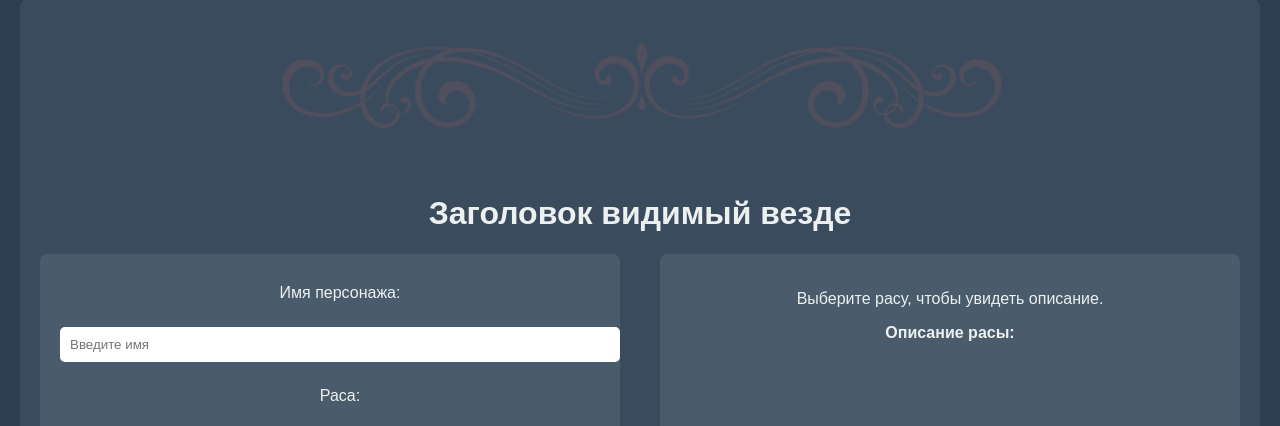
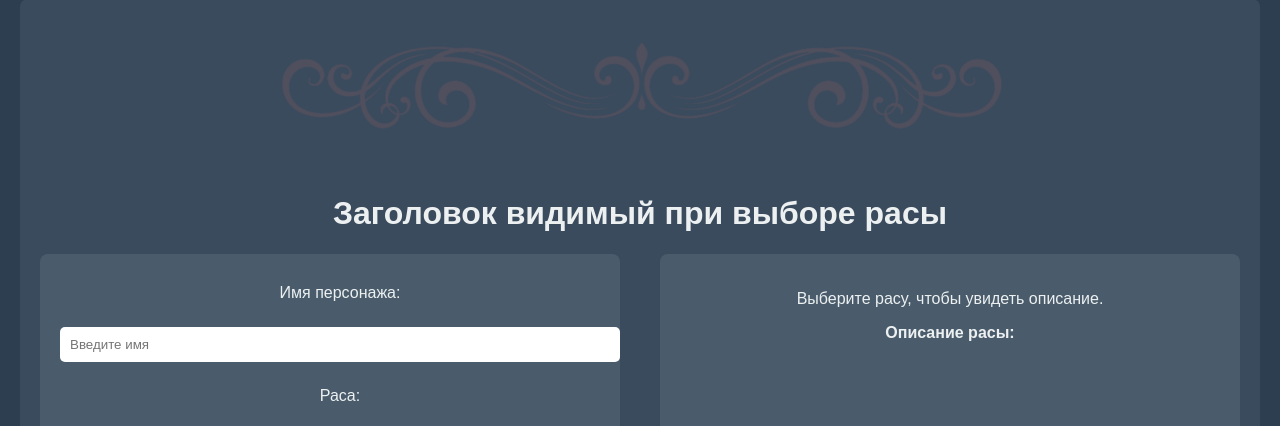
Before and after one commit to Vaanry/dnd, a FastAPI app: page /character/ in a window 1280 px wide. Shown: the part 162-588 px from the top of the page. Run offline with FastAPI, Linux system fonts and the light colour scheme; data that the repository does not hold is empty.

Commit message:
add_h1_in_creater

```diff
--- a/templates/character.html
+++ b/templates/character.html
@@ -23,6 +23,7 @@
 </script>
 {% if choose=="race" %}
 <form action="/character/class/" method="post">
+    <h1>Заголовок видимый при выборе расы</h1>
     <div class="character-creation">
         <div class="left-panel">
             <label for="username">Имя персонажа:</label>
@@ -48,6 +49,7 @@
 </form>
 {% else %}
 <form action="/character/next/" method="post">
+    <h1>Заголовок видимый при выборе класса</h1>
     <div class="character-creation">
         <div class="left-panel">
             <label for="classDropdown">Класс:</label>
--- a/templates/main.html
+++ b/templates/main.html
@@ -23,7 +23,6 @@
     <main>
         <div class="container">
             <div class="up_border"><img src="/static/images/up_border.png"></img></div>
-            <h1>Заголовок видимый везде</h1>
             <div class="container-fluid">
                 {% block crud_container %}
                 {% endblock %}
```
